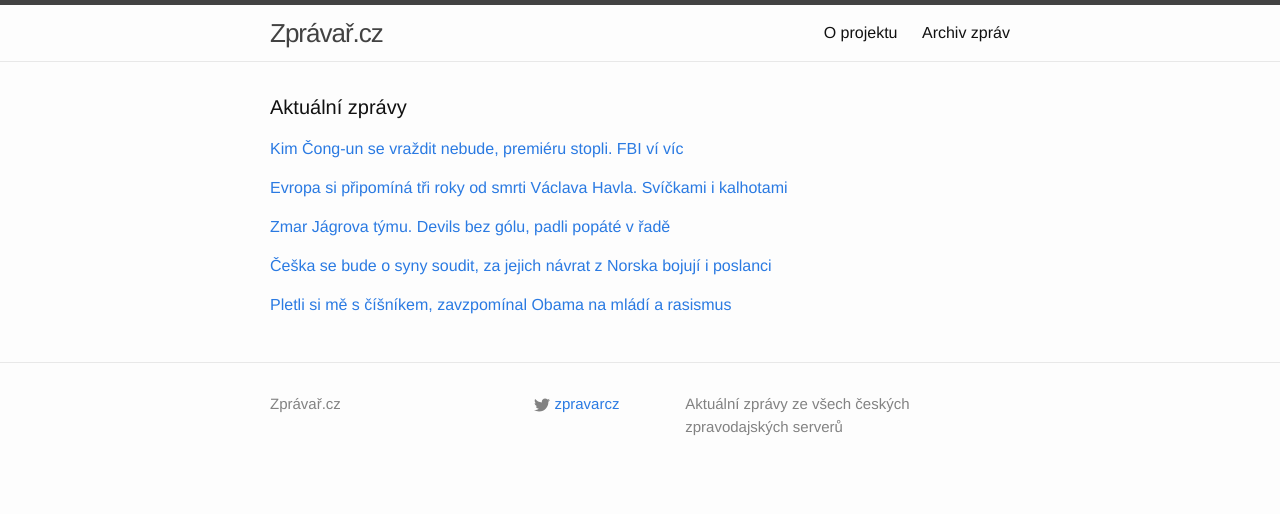
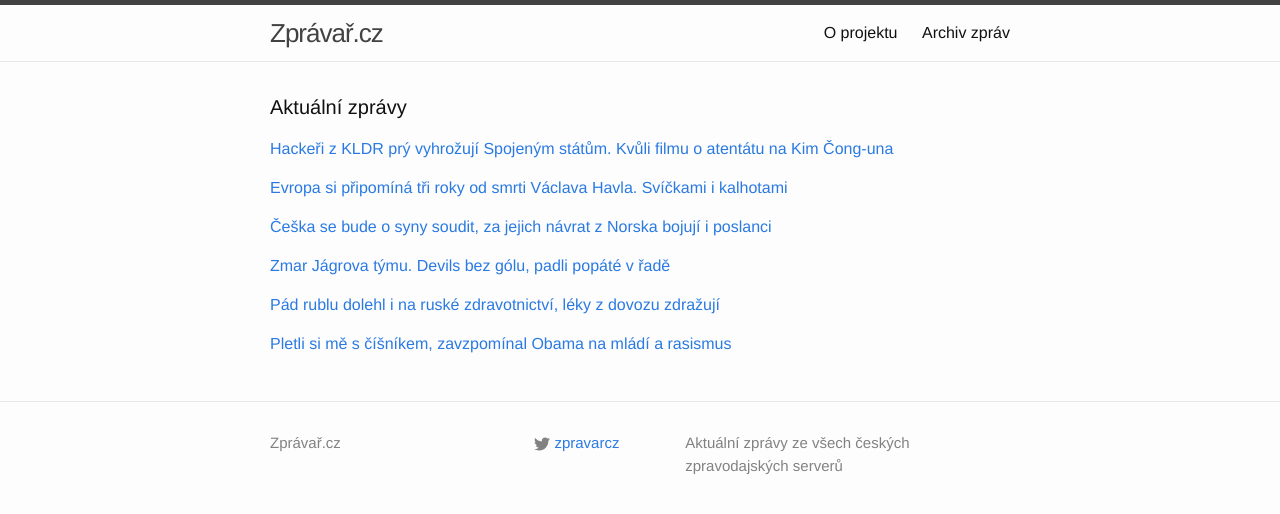
Before and after one commit to adliska/zpravar, a Jekyll site: the page built from index.html, in a window 1280 px wide. Shown: the top 514 px of the page. Built offline with Jekyll 4.4.1, drawn with Linux system fonts in a browser that asks for light colours.

Commit message:
zpravar news update

```diff
--- a/index.html
+++ b/index.html
@@ -5,9 +5,10 @@ layout: default
 <div class="home">
     <h1 class="page-heading">Aktuální zprávy</h1>
 
-<p><a href="javascript:;" onclick="toggle_visibility('zpravy0')">Kim Čong-un se vraždit nebude, premiéru stopli. FBI ví víc</a></p>
+<p><a href="javascript:;" onclick="toggle_visibility('zpravy0')">Hackeři z KLDR prý vyhrožují Spojeným státům. Kvůli filmu o atentátu na Kim Čong-una</a></p>
 <div id="zpravy0" style="display:none">
 <ul>
+<li><a href=http://www.rozhlas.cz/_zprava/hackeri-z-kldr-pry-vyhrozuji-spojenym-statum-kvuli-filmu-o-atentatu-na-kim-conguna--1434044>Hackeři z KLDR prý vyhrožují Spojeným státům. Kvůli filmu o atentátu na Kim Čong-una - www.rozhlas.cz</a></li>
 <li><a href=http://www.tyden.cz/rubriky/zahranici/asie-a-oceanie/kim-cong-un-se-vrazdit-nebude-premieru-stopli-fbi-vi-vic_327662.html>Kim Čong-un se vraždit nebude, premiéru stopli. FBI ví víc - www.tyden.cz</a></li>
 <li><a href=http://www.novinky.cz/zahranicni/amerika/356681-sony-zrusila-premieru-filmu-o-kim-cong-unovi-za-utokem-je-podle-fbi-severni-korea.html>Sony zrušila premiéru filmu o Kim Čong-unovi. Za útokem je podle FBI Severní Korea  - www.novinky.cz</a></li>
 <li><a href=http://www.ceskenoviny.cz/zpravy/zpravy/za-utokem-na-sony-pictures-je-podle-vysetrovatelu-kldr/1160272>Za útokem na Sony Pictures je podle vyšetřovatelů KLDR - www.ceskenoviny.cz</a></li>
@@ -25,8 +26,17 @@ layout: default
 <li><a href=http://www.lidovky.cz/cesko-opet-vzpomina-na-havla-svicky-divadlo-i-kratke-kalhoty-prm-/zpravy-domov.aspx?c=A141217_180033_ln_domov_ml>Česko opět vzpomíná na Havla: svíčky, divadlo i krátké kalhoty  - www.lidovky.cz</a></li>
 <li><a href=http://www.rozhlas.cz/_zprava/pred-tremi-lety-zemrel-vaclav-havel-lide-si-ho-budou-pripominat-na-akcich-po-cele-republice--1434025>Před třemi lety zemřel Václav Havel. Lidé si ho budou připomínat na akcích po celé republice - www.rozhlas.cz</a></li>
 </ul>
-</div><p><a href="javascript:;" onclick="toggle_visibility('zpravy2')">Zmar Jágrova týmu. Devils bez gólu, padli popáté v řadě</a></p>
+</div><p><a href="javascript:;" onclick="toggle_visibility('zpravy2')">Češka se bude o syny soudit, za jejich návrat z Norska bojují i poslanci </a></p>
 <div id="zpravy2" style="display:none">
+<ul>
+<li><a href=http://www.lidovky.cz/ceska-se-bude-o-syny-soudit-za-jejich-navrat-z-norska-bojuji-i-poslanci-1el-/zpravy-domov.aspx?c=A141218_080414_ln_domov_Ele>Češka se bude o syny soudit, za jejich návrat z Norska bojují i poslanci  - www.lidovky.cz</a></li>
+<li><a href=http://zpravy.idnes.cz/nrosko-deti-eva-michalakova-dpd-/domaci.aspx?c=A141218_070110_domaci_aha>Češka, které Norové odebrali děti, podala novou žalobu - zpravy.idnes.cz</a></li>
+<li><a href=http://www.tyden.cz/rubriky/domaci/norske-urady-vzaly-cesce-syny-zacala-pravni-bitva_327659.html>Norské úřady vzaly Češce syny. Začala právní bitva - www.tyden.cz</a></li>
+<li><a href=http://www.novinky.cz/zahranicni/evropa/356682-ceska-jiz-norske-urady-odebraly-syny-podala-v-norsku-zalobu.html>Češka, jíž norské úřady odebraly syny, podala v Norsku žalobu - www.novinky.cz</a></li>
+<li><a href=http://www.ceskenoviny.cz/zpravy/zpravy/mfd-ceska-jiz-norske-urady-odebraly-syny-podala-v-norsku-zalobu/1160286>MfD:Češka, jíž norské úřady odebraly syny, podala v Norsku žalobu - www.ceskenoviny.cz</a></li>
+</ul>
+</div><p><a href="javascript:;" onclick="toggle_visibility('zpravy3')">Zmar Jágrova týmu. Devils bez gólu, padli popáté v řadě</a></p>
+<div id="zpravy3" style="display:none">
 <ul>
 <li><a href=http://www.tyden.cz/rubriky/sport/hokej/nhl/zmar-jagrova-tymu-devils-bez-golu-padli-popate-v-rade_327665.html>Zmar Jágrova týmu. Devils bez gólu, padli popáté v řadě - www.tyden.cz</a></li>
 <li><a href=http://www.rozhlas.cz/_zprava/krejci-slavil-navrat-vitezstvim-ale-stejne-jako-dalsi-cesi-nebodoval--1434041>Krejčí slavil návrat vítězstvím, ale stejně jako další Češi nebodoval - www.rozhlas.cz</a></li>
@@ -34,17 +44,16 @@ layout: default
 <li><a href=http://sport.aktualne.cz/zmar-v-new-jersey-devils-bez-golu-padli-popate-v-rade/r~86eca428867b11e49bec0025900fea04/>Zmar v New Jersey. Devils bez gólu, padli popáté v řadě - sport.aktualne.cz</a></li>
 <li><a href=http://www.sportovninoviny.cz/zpravy/new-jersey-nedali-ani-gol-a-prohrali-popate-v-rade/1160297>New Jersey nedali ani gól a prohráli popáté v řadě - www.sportovninoviny.cz</a></li>
 </ul>
-</div><p><a href="javascript:;" onclick="toggle_visibility('zpravy3')">Češka se bude o syny soudit, za jejich návrat z Norska bojují i poslanci </a></p>
-<div id="zpravy3" style="display:none">
+</div><p><a href="javascript:;" onclick="toggle_visibility('zpravy4')">Pád rublu dolehl i na ruské zdravotnictví, léky z dovozu zdražují</a></p>
+<div id="zpravy4" style="display:none">
 <ul>
-<li><a href=http://www.lidovky.cz/ceska-se-bude-o-syny-soudit-za-jejich-navrat-z-norska-bojuji-i-poslanci-1el-/zpravy-domov.aspx?c=A141218_080414_ln_domov_Ele>Češka se bude o syny soudit, za jejich návrat z Norska bojují i poslanci  - www.lidovky.cz</a></li>
-<li><a href=http://zpravy.idnes.cz/nrosko-deti-eva-michalakova-dpd-/domaci.aspx?c=A141218_070110_domaci_aha>Češka, které Norové odebrali děti, podala novou žalobu - zpravy.idnes.cz</a></li>
-<li><a href=http://www.tyden.cz/rubriky/domaci/norske-urady-vzaly-cesce-syny-zacala-pravni-bitva_327659.html>Norské úřady vzaly Češce syny. Začala právní bitva - www.tyden.cz</a></li>
-<li><a href=http://www.novinky.cz/zahranicni/evropa/356682-ceska-jiz-norske-urady-odebraly-syny-podala-v-norsku-zalobu.html>Češka, jíž norské úřady odebraly syny, podala v Norsku žalobu - www.novinky.cz</a></li>
-<li><a href=http://www.ceskenoviny.cz/zpravy/zpravy/mfd-ceska-jiz-norske-urady-odebraly-syny-podala-v-norsku-zalobu/1160286>MfD:Češka, jíž norské úřady odebraly syny, podala v Norsku žalobu - www.ceskenoviny.cz</a></li>
+<li><a href=http://zpravy.idnes.cz/rusko-menova-krize-lecba-08w-/zahranicni.aspx?c=A141218_081906_zahranicni_jj>Pád rublu dolehl i na ruské zdravotnictví, léky z dovozu zdražují - zpravy.idnes.cz</a></li>
+<li><a href=http://www.tyden.cz/rubriky/zahranici/rusko-a-okoli/krize-rublu-ohrozuje-vazne-nemocne-rusy-leky-zdrazuji_327668.html>Krize rublu ohrožuje vážně nemocné Rusy. Léky zdražují - www.tyden.cz</a></li>
+<li><a href=http://zpravy.aktualne.cz/zahranici/krize-rublu-ohrozuje-lecbu-vazne-nemocnych-rusu/r~dc0422b8867811e498be002590604f2e/>Krize rublu ohrožuje léčbu vážně nemocných Rusů - zpravy.aktualne.cz</a></li>
+<li><a href=http://www.ceskenoviny.cz/zpravy/zpravy/menova-krize-dopada-i-na-ruske-zdravotnictvi/1160288>Měnová krize dopadá i na ruské zdravotnictví - www.ceskenoviny.cz</a></li>
 </ul>
-</div><p><a href="javascript:;" onclick="toggle_visibility('zpravy4')">Pletli si mě s číšníkem, zavzpomínal Obama na mládí a rasismus</a></p>
-<div id="zpravy4" style="display:none">
+</div><p><a href="javascript:;" onclick="toggle_visibility('zpravy5')">Pletli si mě s číšníkem, zavzpomínal Obama na mládí a rasismus</a></p>
+<div id="zpravy5" style="display:none">
 <ul>
 <li><a href=http://www.novinky.cz/zahranicni/amerika/356686-pletli-si-me-s-cisnikem-zavzpominal-obama-na-mladi-a-rasismus.html>Pletli si mě s číšníkem, zavzpomínal Obama na mládí a rasismus - www.novinky.cz</a></li>
 <li><a href=http://zpravy.idnes.cz/obama-rasismus-cisnik-mladi-people-dt2-/zahranicni.aspx?c=A141218_072125_zahranicni_aha>Pletli si mě s číšníkem, líčil Obama rasismus v dobách svého mládí - zpravy.idnes.cz</a></li>
```
